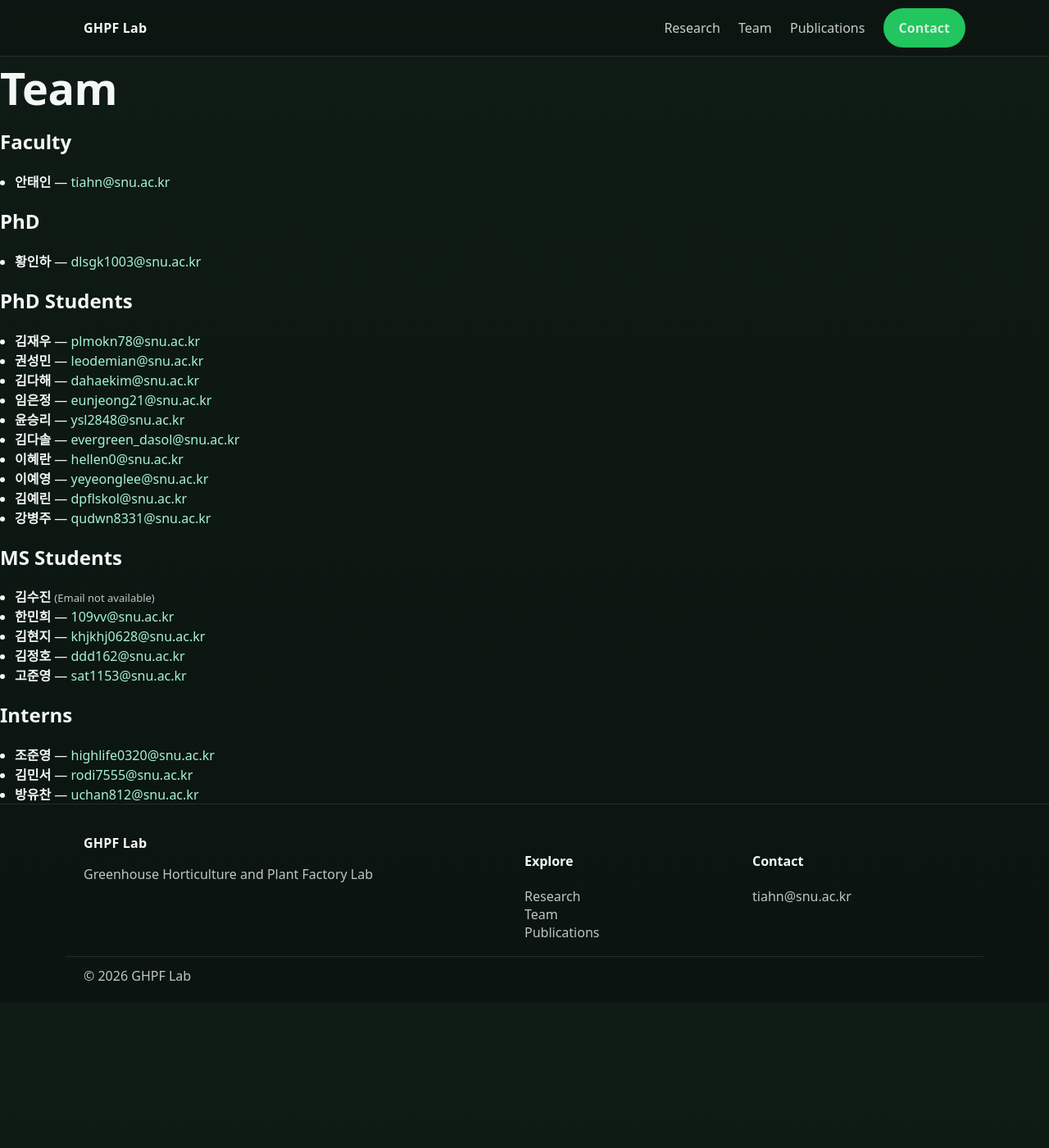
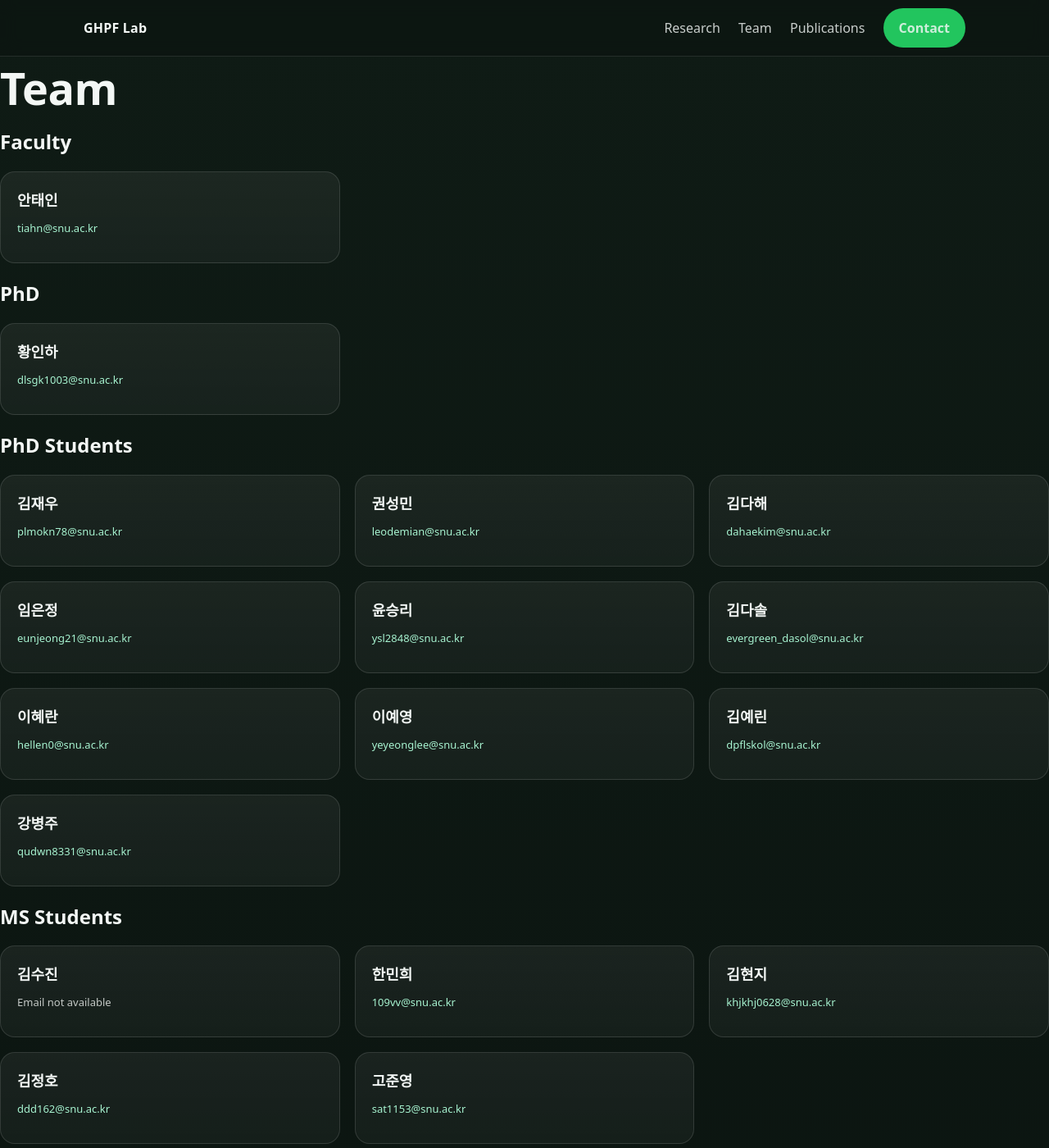
Before and after one commit to evergreendasol/Trial-2-lab-web, a Jekyll site: the page built from team.md, in a window 1280 px wide and 1400 px high. Shown: the whole window at 82% size. Built offline with Jekyll 4.4.1, drawn with Linux system fonts in a browser that asks for light colours.

Commit message:
Convert team page to grid cards

```diff
--- a/team.md
+++ b/team.md
@@ -6,39 +6,78 @@ title: Team
 # Team
 
 ## Faculty
-<ul class="list">
+<div class="grid">
 {% for p in site.data.team.faculty %}
-  <li><strong>{{ p.name }}</strong>{% if p.email %} — <a class="link" href="mailto:{{ p.email }}">{{ p.email }}</a>{% endif %}</li>
+  <div class="card">
+    <h3>{{ p.name }}</h3>
+    {% if p.email %}
+      <p class="small">
+        <a class="link" href="mailto:{{ p.email }}">{{ p.email }}</a>
+      </p>
+    {% endif %}
+  </div>
 {% endfor %}
-</ul>
+</div>
+
 
 ## PhD
-<ul class="list">
+<div class="grid">
 {% for p in site.data.team.phd %}
-  <li><strong>{{ p.name }}</strong>{% if p.email %} — <a class="link" href="mailto:{{ p.email }}">{{ p.email }}</a>{% endif %}</li>
+  <div class="card">
+    <h3>{{ p.name }}</h3>
+    {% if p.email %}
+      <p class="small">
+        <a class="link" href="mailto:{{ p.email }}">{{ p.email }}</a>
+      </p>
+    {% endif %}
+  </div>
 {% endfor %}
-</ul>
+</div>
+
 
 ## PhD Students
-<ul class="list">
+<div class="grid">
 {% for p in site.data.team.phd_students %}
-  <li><strong>{{ p.name }}</strong>{% if p.email %} — <a class="link" href="mailto:{{ p.email }}">{{ p.email }}</a>{% endif %}</li>
+  <div class="card">
+    <h3>{{ p.name }}</h3>
+    {% if p.email %}
+      <p class="small">
+        <a class="link" href="mailto:{{ p.email }}">{{ p.email }}</a>
+      </p>
+    {% endif %}
+  </div>
 {% endfor %}
-</ul>
+</div>
+
 
 ## MS Students
-<ul class="list">
+<div class="grid">
 {% for p in site.data.team.ms_students %}
-  <li><strong>{{ p.name }}</strong>
-    {% if p.email %} — <a class="link" href="mailto:{{ p.email }}">{{ p.email }}</a>{% endif %}
-    {% if p.note %} <span class="muted small">({{ p.note }})</span>{% endif %}
-  </li>
+  <div class="card">
+    <h3>{{ p.name }}</h3>
+    {% if p.email %}
+      <p class="small">
+        <a class="link" href="mailto:{{ p.email }}">{{ p.email }}</a>
+      </p>
+    {% endif %}
+    {% if p.note %}
+      <p class="muted small">{{ p.note }}</p>
+    {% endif %}
+  </div>
 {% endfor %}
-</ul>
+</div>
+
 
 ## Interns
-<ul class="list">
+<div class="grid">
 {% for p in site.data.team.interns %}
-  <li><strong>{{ p.name }}</strong>{% if p.email %} — <a class="link" href="mailto:{{ p.email }}">{{ p.email }}</a>{% endif %}</li>
+  <div class="card">
+    <h3>{{ p.name }}</h3>
+    {% if p.email %}
+      <p class="small">
+        <a class="link" href="mailto:{{ p.email }}">{{ p.email }}</a>
+      </p>
+    {% endif %}
+  </div>
 {% endfor %}
-</ul>
+</div>
```
